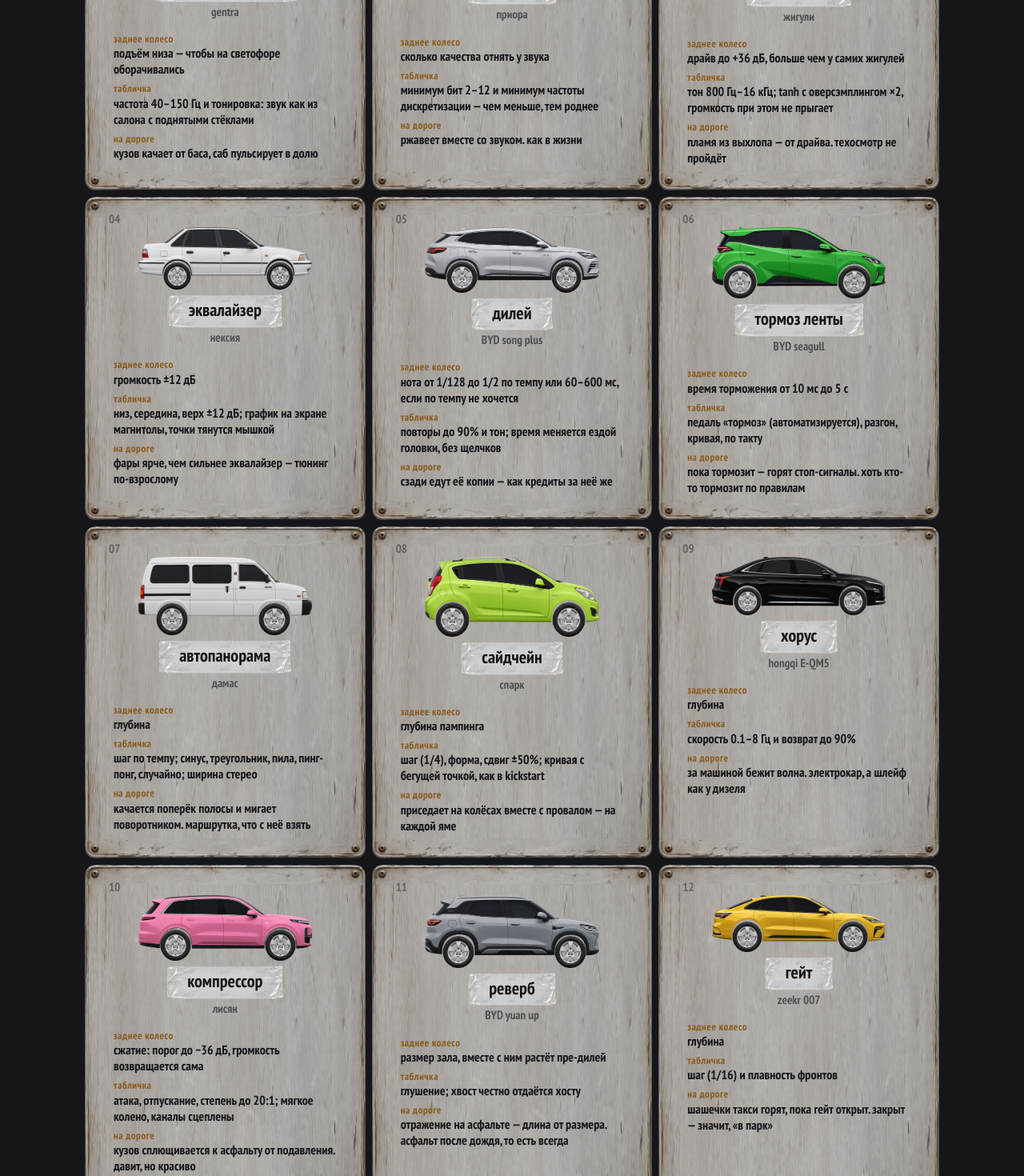
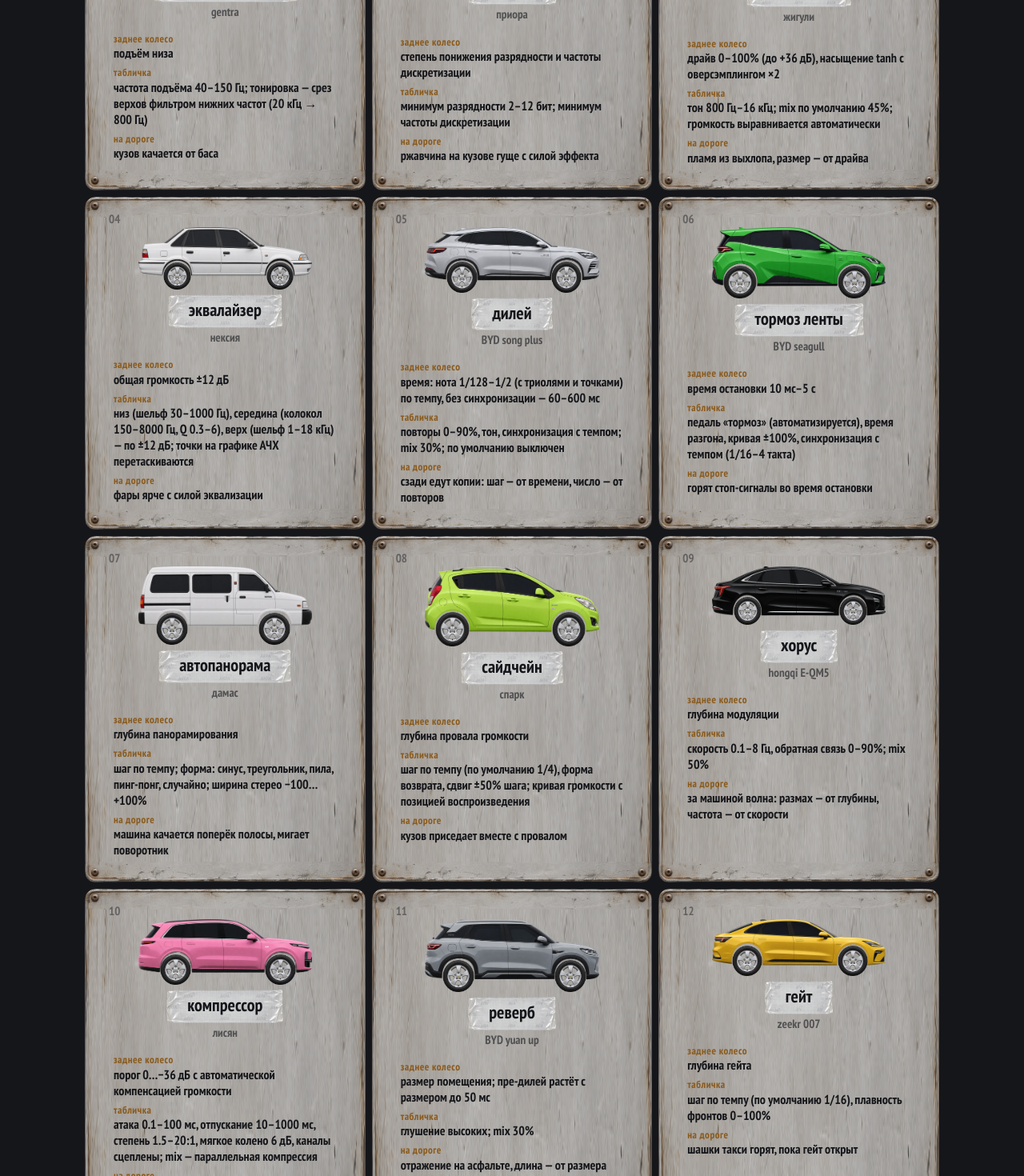
Before and after one commit to lunnaholy/sauce-fx-web, a Next.js app: page /gentra-fx in a window 1280 px wide. Shown: the part 2260-3730 px from the top of the page at 80% size. Built offline with nearby package versions, Linux system fonts and the light colour scheme.

Commit message:
feat(gentra-fx): plain functional descriptions in car cards

```diff
--- a/app/gentra-fx/cars.ts
+++ b/app/gentra-fx/cars.ts
@@ -1,7 +1,7 @@
 // 12 машин плагина в порядке цепочки по умолчанию (сверху вниз в гараже).
 // Колёса — первые четыре числа Geo из carInfo (~/Projects/gentra-fx/Source/RoadView.cpp):
 // центры по x от зада к носу, центр над асфальтом, радиус — всё в долях длины кузова.
-// Тексты — с маленькой буквы и с иронией (правило сайта).
+// Тексты — с маленькой буквы; в карточках без шуток, только что делает эффект.
 export type Car = {
   file: string;
   ratio: number; // высота кузова / длина
@@ -19,9 +19,9 @@ export const cars: Car[] = [
     ratio: 0.36,
     model: "gentra",
     effect: "саб и тонировка",
-    rear: "подъём низа — чтобы на светофоре оборачивались",
-    extras: "частота 40–150 Гц и тонировка: звук как из салона с поднятыми стёклами",
-    tell: "кузов качает от баса, саб пульсирует в долю",
+    rear: "подъём низа",
+    extras: "частота подъёма 40–150 Гц; тонировка — срез верхов фильтром нижних частот (20 кГц → 800 Гц)",
+    tell: "кузов качается от баса",
     wheels: [0.222, 0.81, 0.083, 0.083],
   },
   {
@@ -29,9 +29,9 @@ export const cars: Car[] = [
     ratio: 0.376,
     model: "приора",
     effect: "low-res",
-    rear: "сколько качества отнять у звука",
-    extras: "минимум бит 2–12 и минимум частоты дискретизации — чем меньше, тем роднее",
-    tell: "ржавеет вместе со звуком. как в жизни",
+    rear: "степень понижения разрядности и частоты дискретизации",
+    extras: "минимум разрядности 2–12 бит; минимум частоты дискретизации",
+    tell: "ржавчина на кузове гуще с силой эффекта",
     wheels: [0.2171, 0.8121, 0.0813, 0.0814],
   },
   {
@@ -39,9 +39,9 @@ export const cars: Car[] = [
     ratio: 0.3867,
     model: "жигули",
     effect: "дисторшн",
-    rear: "драйв до +36 дБ, больше чем у самих жигулей",
-    extras: "тон 800 Гц–16 кГц; tanh с оверсэмплингом ×2, громкость при этом не прыгает",
-    tell: "пламя из выхлопа — от драйва. техосмотр не пройдёт",
+    rear: "драйв 0–100% (до +36 дБ), насыщение tanh с оверсэмплингом ×2",
+    extras: "тон 800 Гц–16 кГц; mix по умолчанию 45%; громкость выравнивается автоматически",
+    tell: "пламя из выхлопа, размер — от драйва",
     wheels: [0.2277, 0.8369, 0.0825, 0.0823],
   },
   {
@@ -49,9 +49,9 @@ export const cars: Car[] = [
     ratio: 0.3623,
     model: "нексия",
     effect: "эквалайзер",
-    rear: "громкость ±12 дБ",
-    extras: "низ, середина, верх ±12 дБ; график на экране магнитолы, точки тянутся мышкой",
-    tell: "фары ярче, чем сильнее эквалайзер — тюнинг по-взрослому",
+    rear: "общая громкость ±12 дБ",
+    extras: "низ (шельф 30–1000 Гц), середина (колокол 150–8000 Гц, Q 0.3–6), верх (шельф 1–18 кГц) — по ±12 дБ; точки на графике АЧХ перетаскиваются",
+    tell: "фары ярче с силой эквализации",
     wheels: [0.2234, 0.8154, 0.0796, 0.0796],
   },
   {
@@ -59,9 +59,9 @@ export const cars: Car[] = [
     ratio: 0.377,
     model: "BYD song plus",
     effect: "дилей",
-    rear: "нота от 1/128 до 1/2 по темпу или 60–600 мс, если по темпу не хочется",
-    extras: "повторы до 90% и тон; время меняется ездой головки, без щелчков",
-    tell: "сзади едут её копии — как кредиты за неё же",
+    rear: "время: нота 1/128–1/2 (с триолями и точками) по темпу, без синхронизации — 60–600 мс",
+    extras: "повторы 0–90%, тон, синхронизация с темпом; mix 30%; по умолчанию выключен",
+    tell: "сзади едут копии: шаг — от времени, число — от повторов",
     wheels: [0.2124, 0.814, 0.0883, 0.0882],
   },
   {
@@ -69,9 +69,9 @@ export const cars: Car[] = [
     ratio: 0.4131,
     model: "BYD seagull",
     effect: "тормоз ленты",
-    rear: "время торможения от 10 мс до 5 с",
-    extras: "педаль «тормоз» (автоматизируется), разгон, кривая, по такту",
-    tell: "пока тормозит — горят стоп-сигналы. хоть кто-то тормозит по правилам",
+    rear: "время остановки 10 мс–5 с",
+    extras: "педаль «тормоз» (автоматизируется), время разгона, кривая ±100%, синхронизация с темпом (1/16–4 такта)",
+    tell: "горят стоп-сигналы во время остановки",
     wheels: [0.1619, 0.8181, 0.0959, 0.0957],
   },
   {
@@ -79,9 +79,9 @@ export const cars: Car[] = [
     ratio: 0.4502,
     model: "дамас",
     effect: "автопанорама",
-    rear: "глубина",
-    extras: "шаг по темпу; синус, треугольник, пила, пинг-понг, случайно; ширина стерео",
-    tell: "качается поперёк полосы и мигает поворотником. маршрутка, что с неё взять",
+    rear: "глубина панорамирования",
+    extras: "шаг по темпу; форма: синус, треугольник, пила, пинг-понг, случайно; ширина стерео −100…+100%",
+    tell: "машина качается поперёк полосы, мигает поворотник",
     wheels: [0.1956, 0.7833, 0.0923, 0.0923],
   },
   {
@@ -89,9 +89,9 @@ export const cars: Car[] = [
     ratio: 0.459,
     model: "спарк",
     effect: "сайдчейн",
-    rear: "глубина пампинга",
-    extras: "шаг (1/4), форма, сдвиг ±50%; кривая с бегущей точкой, как в kickstart",
-    tell: "приседает на колёсах вместе с провалом — на каждой яме",
+    rear: "глубина провала громкости",
+    extras: "шаг по темпу (по умолчанию 1/4), форма возврата, сдвиг ±50% шага; кривая громкости с позицией воспроизведения",
+    tell: "кузов приседает вместе с провалом",
     wheels: [0.1566, 0.8265, 0.098, 0.098],
   },
   {
@@ -99,9 +99,9 @@ export const cars: Car[] = [
     ratio: 0.3359,
     model: "hongqi E-QM5",
     effect: "хорус",
-    rear: "глубина",
-    extras: "скорость 0.1–8 Гц и возврат до 90%",
-    tell: "за машиной бежит волна. электрокар, а шлейф как у дизеля",
+    rear: "глубина модуляции",
+    extras: "скорость 0.1–8 Гц, обратная связь 0–90%; mix 50%",
+    tell: "за машиной волна: размах — от глубины, частота — от скорости",
     wheels: [0.2026, 0.8118, 0.0806, 0.0805],
   },
   {
@@ -109,9 +109,9 @@ export const cars: Car[] = [
     ratio: 0.3799,
     model: "лисян",
     effect: "компрессор",
-    rear: "сжатие: порог до −36 дБ, громкость возвращается сама",
-    extras: "атака, отпускание, степень до 20:1; мягкое колено, каналы сцеплены",
-    tell: "кузов сплющивается к асфальту от подавления. давит, но красиво",
+    rear: "порог 0…−36 дБ с автоматической компенсацией громкости",
+    extras: "атака 0.1–100 мс, отпускание 10–1000 мс, степень 1.5–20:1, мягкое колено 6 дБ, каналы сцеплены; mix — параллельная компрессия",
+    tell: "кузов сплющивается от подавления",
     wheels: [0.216, 0.8189, 0.0888, 0.0889],
   },
   {
@@ -119,9 +119,9 @@ export const cars: Car[] = [
     ratio: 0.4199,
     model: "BYD yuan up",
     effect: "реверб",
-    rear: "размер зала, вместе с ним растёт пре-дилей",
-    extras: "глушение; хвост честно отдаётся хосту",
-    tell: "отражение на асфальте — длина от размера. асфальт после дождя, то есть всегда",
+    rear: "размер помещения; пре-дилей растёт с размером до 50 мс",
+    extras: "глушение высоких; mix 30%",
+    tell: "отражение на асфальте, длина — от размера",
     wheels: [0.1928, 0.8344, 0.0916, 0.0914],
   },
   {
@@ -129,9 +129,9 @@ export const cars: Car[] = [
     ratio: 0.3281,
     model: "zeekr 007",
     effect: "гейт",
-    rear: "глубина",
-    extras: "шаг (1/16) и плавность фронтов",
-    tell: "шашечки такси горят, пока гейт открыт. закрыт — значит, «в парк»",
+    rear: "глубина гейта",
+    extras: "шаг по темпу (по умолчанию 1/16), плавность фронтов 0–100%",
+    tell: "шашки такси горят, пока гейт открыт",
     wheels: [0.2024, 0.8086, 0.0873, 0.0872],
   },
 ];
```
